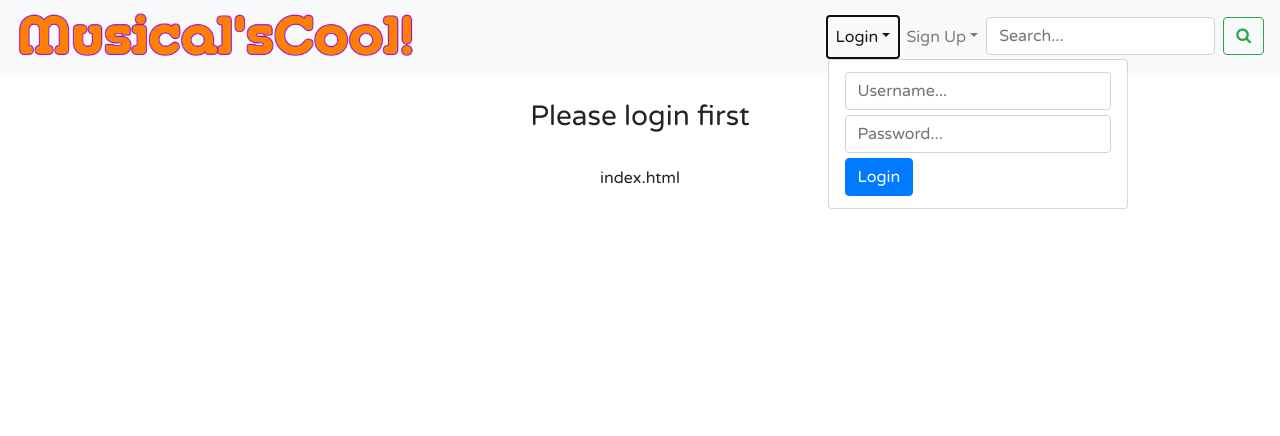
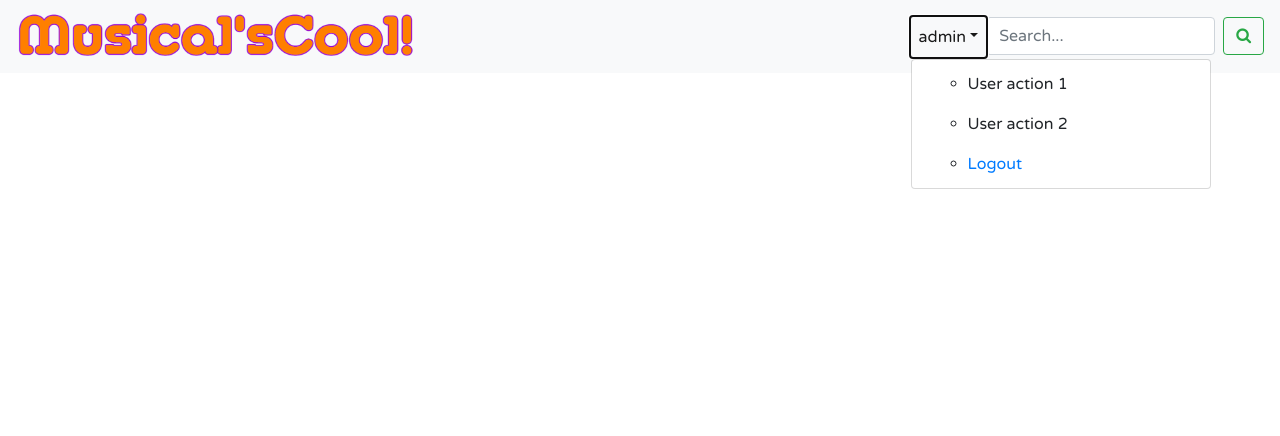
Before and after one commit to markvbavel/CS50, a Flask app: page / in a window 1280 px wide, after a click on "admin". Shown: the top 436 px of the page. Run offline with Flask 2, Linux system fonts and the light colour scheme; a user stored in the database is signed in; some libraries are stand-ins or nearby versions.

Commit message:
login and register routes work

```diff
--- a/pset9/musicalscool/app.py
+++ b/pset9/musicalscool/app.py
@@ -33,7 +33,8 @@ records = cur.execute("SELECT * FROM users").fetchall()
 for row in records:
     print("row: ", row)"""
 
-
+# Ensure templates are auto-reloaded
+app.config["TEMPLATES_AUTO_RELOAD"] = True
 
 # Ensure responses aren't cached
 @app.after_request
@@ -43,13 +44,12 @@ def after_request(response):
     response.headers["Pragma"] = "no-cache"
     return response
 
-
 # Configure session to use filesystem (instead of signed cookies)
 app.config["SESSION_FILE_DIR"] = mkdtemp()
 app.config["SESSION_PERMANENT"] = False
 app.config["SESSION_TYPE"] = "filesystem"
-app.config["SECRET_KEY"] = "xSuNYjNGBBEpHzSUapYIuVXmc-ROL2zDcVvkbPLDfVY"
 Session(app)
+
 
 
 # Home route
@@ -59,14 +59,17 @@ def index():
     if request.method == "POST":
 
         """TODO"""
-
-        # Close database connection
-        # close_connection(conn)
+        """
+        - Get search query
+        - Run query on students database
+        - return results
+        - dispaly results on index.html
+        """
 
         return redirect("/")
 
     else:
-        return render_template("index.html", session = Session)
+        return render_template("index.html", session = session)
 
 
 
@@ -84,7 +87,7 @@ def login():
 
         # Gather form input
         username = request.form.get("login_username")
-        password = generate_password_hash(request.form.get("login_password"))
+        password = request.form.get("login_password")
 
         # Error checking on user input
         if not username or not password:
@@ -95,19 +98,22 @@ def login():
 
         # Ensure username exists and password is correct
         if len(records) != 1:
-            return apology("username not found", 403)
+            return apology("username not found", 401)
         elif check_password_hash(records[0]["hash"], password) == False:
-            return apology("Invalid password", 403)
+            return apology("Invalid password", 401)
+
+        print("records[0]hash: ", records[0]["hash"])
 
         # Remember which user has logged in
         session["user_id"] = records[0]["id"]
-        session["USERNAME"] = records[0]["username"]
+        session["username"] = records[0]["username"]
 
         print("session user_id: ", session["user_id"])
-        print("session username: ", session["USERNAME"])
 
         # Close database connection
         close_connection(conn)
+
+        flash("Logged in")
 
         # Redirect user to home page
         return redirect("/")
@@ -115,6 +121,8 @@ def login():
     # User reached route via GET
     else:
         return render_template("index.html")
+
+
 
 # Logout route
 @app.route("/logout")
@@ -124,18 +132,17 @@ def logout():
     # Forget any user_id
     session.clear()
 
-    # Close database connection
-    # close_connection(conn)
+    # Redirect user to home
+    return redirect("/")
 
-    # Redirect user to login form
-    return redirect("/")
+
 
 # Register route
 @app.route("/register", methods=["GET", "POST"])
 def register():
     if request.method == "POST":
 
-        # Clear current user id
+        # Clear any user id
         session.clear()
 
         # Connect to database
@@ -144,31 +151,38 @@ def register():
 
         # Get username and password from form
         username = request.form.get("register_username")
-        password = generate_password_hash(request.form.get("register_password"))
-        confirm = generate_password_hash(request.form.get("register_confirm"))
+        password = request.form.get("register_password")
 
         # Error check
+        if not username or not password or not request.form.get("register_confirm"):
+            flash("Please fill in all fields")
+            return redirect("/register")
+
+        if password != request.form.get("register_confirm"):
+            return apology("Passwords don't match", 401)
+
         records = search_user(conn, username)
-        print("records: ", records)
+        if len(records) != 0:
+            return apology("Username already exists", 409)
 
-
-        #   If user is in database
-        #   if passwords do not match
-        #   if all input fields are provided
-
-
-
-        # Insert username and password into database
+        # Error check passed. Insert user into users database
+        """ TODO """
+        user_data = (username, generate_password_hash(password))
+        user_id = insert_user(conn, user_data)
+        print("user_id", user_id)
 
         # Close database connection
-        # close_connection(conn)
+        close_connection(conn)
 
+        flash("Signed up!")
+
+        # Redirect user to home
         return redirect("/")
-
-
 
     else:
         return render_template("index.html")
+
+
 
 def errorhandler(e):
     """Handle error"""
--- /dev/null
+++ b/pset9/musicalscool/static/js/script.js
@@ -0,0 +1,9 @@
+// Logs when page is loaded
+$( document ).ready(function() {
+    console.log( "Document ready!" );
+});
+
+// Hide flashed messages after 6 seconds
+$( document ).ready(function() {
+    $( "#flash" ).delay(3200).fadeOut(300);
+});
--- a/pset9/musicalscool/static/js/scripts.js
+++ /dev/null
@@ -1,3 +0,0 @@
-$( document ).ready(function() {
-    console.log( "Document ready!" );
-});
--- a/pset9/musicalscool/templates/layout.html
+++ b/pset9/musicalscool/templates/layout.html
@@ -32,7 +32,7 @@
                             <a class="nav-link dropdown-toggle" href="#" id="navbarDropdownMenuLink" data-toggle="dropdown">Login</a>
 
                             <div class="dropdown-menu">
-                                <form class="form-horizontal" action="/login" method="POST">
+                                <form class="form-horizontal" autocomplete="off" action="/login" method="POST">
                                     <input class="form-control login" type="text" name="login_username" placeholder="Username..." autofocus>
                                     <input class="form-control login" type="password" name="login_password" placeholder="Password...">
                                     <input class="btn btn-primary" type="submit" name="submit" value="Login">
@@ -44,7 +44,7 @@
                             <a class="nav-link dropdown-toggle" href="#" id="navbarDropdownMenuLink" data-toggle="dropdown">Sign Up</a>
 
                             <div class="dropdown-menu">
-                                <form class="form-horizontal" action="/register" method="POST">
+                                <form class="form-horizontal" autocomplete="off" action="/register" method="POST">
                                     <input class="form-control register" type="text" name="register_username" placeholder="Username..." autofocus>
                                     <input class="form-control register" type="password" name="register_password" placeholder="Password...">
                                     <input class="form-control register" type="password" name="register_confirm" placeholder="Confirm...">
@@ -54,18 +54,18 @@
                         </li>
                     {% else %}
                         <li class="nav-item dropdown">
-                            <a class="nav-link dropdown-toggle" href="#" id="navbarDropdownMenuLink" data-toggle="dropdown">{{ session["USERNAME"] }}</a>
+                            <a class="nav-link dropdown-toggle" href="#" id="navbarDropdownMenuLink" data-toggle="dropdown">{{ session["username"] }}</a>
 
                             <div class="dropdown-menu">
                                 <ul>
                                     <li class="nav-item">
-                                        <h6>Edit profile</h6>
+                                        <p>User action 1</p>
                                     </li>
                                     <li class="nav-item">
-                                        <h6>Change password</h6>
+                                        <p>User action 2</p>
                                     </li>
                                     <li class="nav-item">
-                                        <h6>Logout</h6>
+                                        <a href="/logout">Logout</a>
                                     </li>
                                 </ul>
                             </div>
@@ -87,7 +87,7 @@
         <!-- Flashes messages at page top -->
         {% if get_flashed_messages() %}
             <header>
-                <div class="alert alert-primary border text-center" role="alert">
+                <div class="alert alert-primary border text-center" id="flash" role="alert" style="z-index: -1;">
                     {{ get_flashed_messages() | join(" ") }}
                 </div>
             </header>
@@ -108,5 +108,5 @@
         <script src="https://cdnjs.cloudflare.com/ajax/libs/popper.js/1.14.3/umd/popper.min.js"></script>
         <script src="https://maxcdn.bootstrapcdn.com/bootstrap/4.1.3/js/bootstrap.min.js"></script>
         <script src="https://ajax.googleapis.com/ajax/libs/jquery/3.3.1/jquery.min.js"></script>
-        <script src="/static/js/scripts.js"></script>
+        <script src="/static/js/script.js"></script>
     </body>
```
Also changed, not shown: pset9/musicalscool/helpers.py (+4 -4 lines), pset9/musicalscool/database.db.
